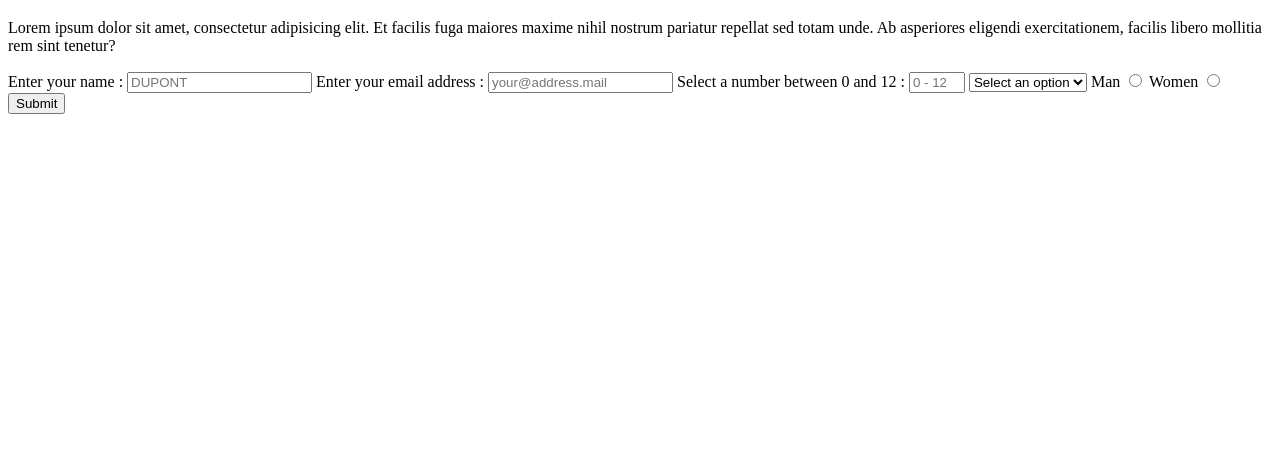
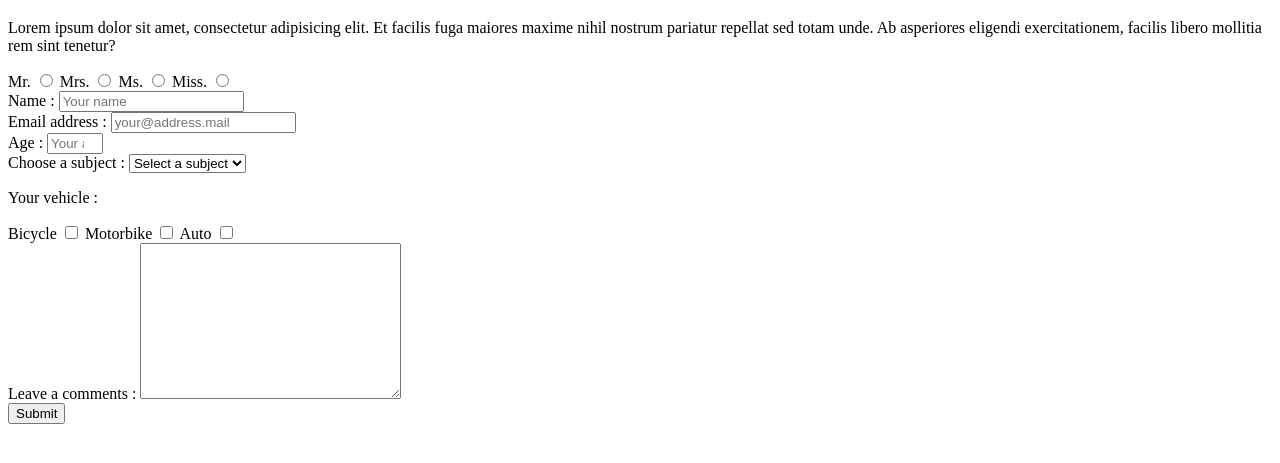
Before and after one commit to CosmoXI/FCC-SurveyForm, a plain HTML site: page index.html in a window 1280 px wide. Shown: the part 61-524 px from the top of the page. Drawn offline with Linux system fonts and the light colour scheme.

Commit message:
Done TODO 13 to END

```diff
--- a/index.html
+++ b/index.html
@@ -12,34 +12,60 @@
     tenetur?</p>
 
 <form id="survey-form" action="">
+<div>
+    <label for="radio-mr">Mr. </label>
+    <input id="radio-mr" name="genre" type="radio" value="Mr">
 
-    <label id="name-label" for="name">Enter your name : </label>
-    <input id="name" type="text" placeholder="DUPONT" required>
+    <label for="radio-mrs">Mrs. </label>
+    <input id="radio-mrs" name="genre" type="radio" value="Mrs">
 
-    <label id="email-label" for="email">Enter your email address : </label>
+    <label for="radio-ms">Ms. </label>
+    <input id="radio-ms" name="genre" type="radio" value="Ms">
+
+    <label for="radio-miss">Miss. </label>
+    <input id="radio-miss" name="genre" type="radio" value="Miss">
+</div>
+<div>
+    <label id="name-label" for="name">Name : </label>
+    <input id="name" type="text" placeholder="Your name" required>
+</div>
+<div>
+    <label id="email-label" for="email">Email address : </label>
     <input id="email" type="email" placeholder="your@address.mail" required>
+</div>
+<div>
+    <label id="number-label" for="number">Age : </label>
+    <input id="number" type="number" placeholder="Your age" min="0" max="99">
+</div>
+<div>
+    <label for="dropdown">Choose a subject : </label>
+    <select id="dropdown" name="dropdown">
+        <option value selected disabled>Select a subject</option>
+        <option value="d0">Information</option>
+        <option value="d1">Subscribe</option>
+        <option value="d2">Support</option>
+    </select>
+</div>
+<div>
+    <p>Your vehicle :</p>
 
-    <label id="number-label" for="number">Select a number between 0 and 12 : </label>
-    <input id="number" type="number" placeholder="0 - 12" min="0" max="12">
+    <label for="check-bicycle">Bicycle</label>
+    <input id="check-bicycle" value="bicycle" type="checkbox">
 
-    <select id="dropdown" name="dropdown">
-        <option value selected disabled>Select an option</option>
-        <option value="d0">Auto</option>
-        <option value="d1">Motorbike</option>
-        <option value="d2">Bicycle</option>
-a    </select>
+    <label for="check-motorbike">Motorbike</label>
+    <input id="check-motorbike" value="motorbike" type="checkbox">
 
-    <label for="radio-man">Man </label>
-    <input id="radio-man" name="genre" type="radio" value="M">
-
-    <label for="radio-women">Women </label>
-    <input id="radio-women" name="genre" type="radio" value="W">
-
+    <label for="check-auto">Auto</label>
+    <input id="check-auto" value="auto" type="checkbox">
+</div>
+<div>
+    <label for="comments">Leave a comments : </label>
+    <textarea id="comments" name="comments" cols="30" rows="10"></textarea>
+</div>
     <input id="submit" type="submit">
 
 </form>
 <!--
-    TODO: User Story #14: Inside the form element, I can select several fields from a series of checkboxes, each of which must have a value attribute.
     TODO: User Story #15: Inside the form element, I am presented with a textarea at the end for additional comments.
 -->
 </body>
```
